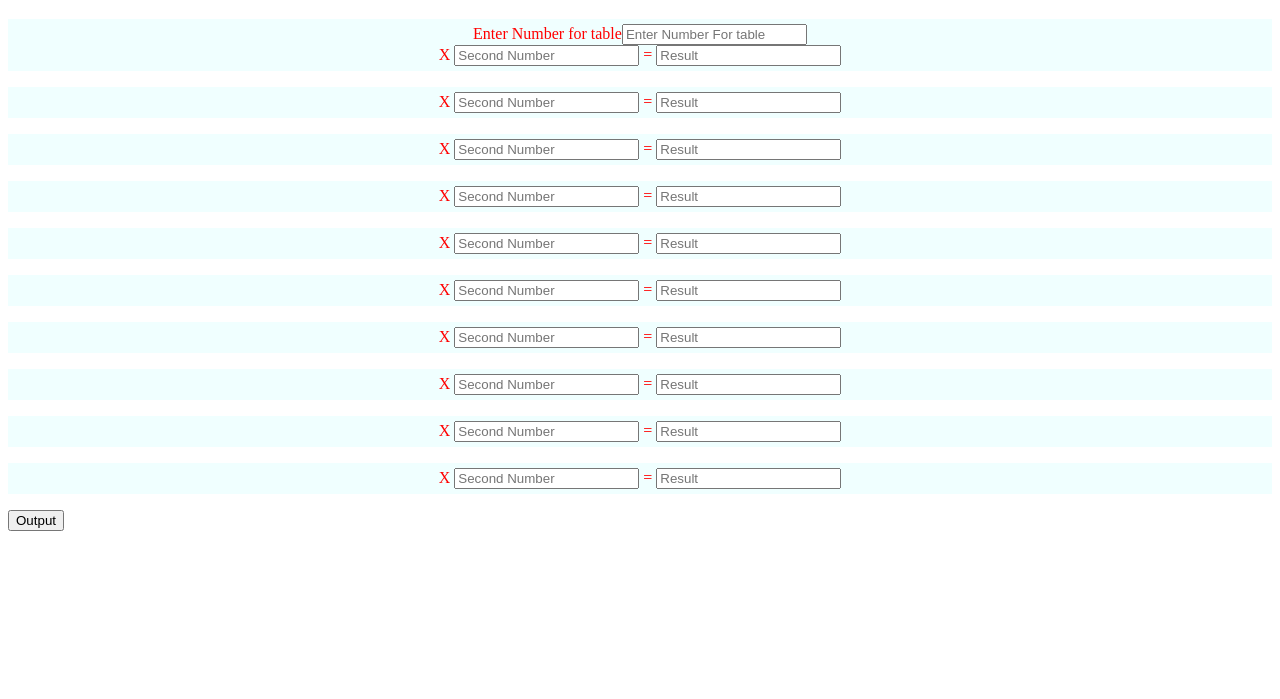
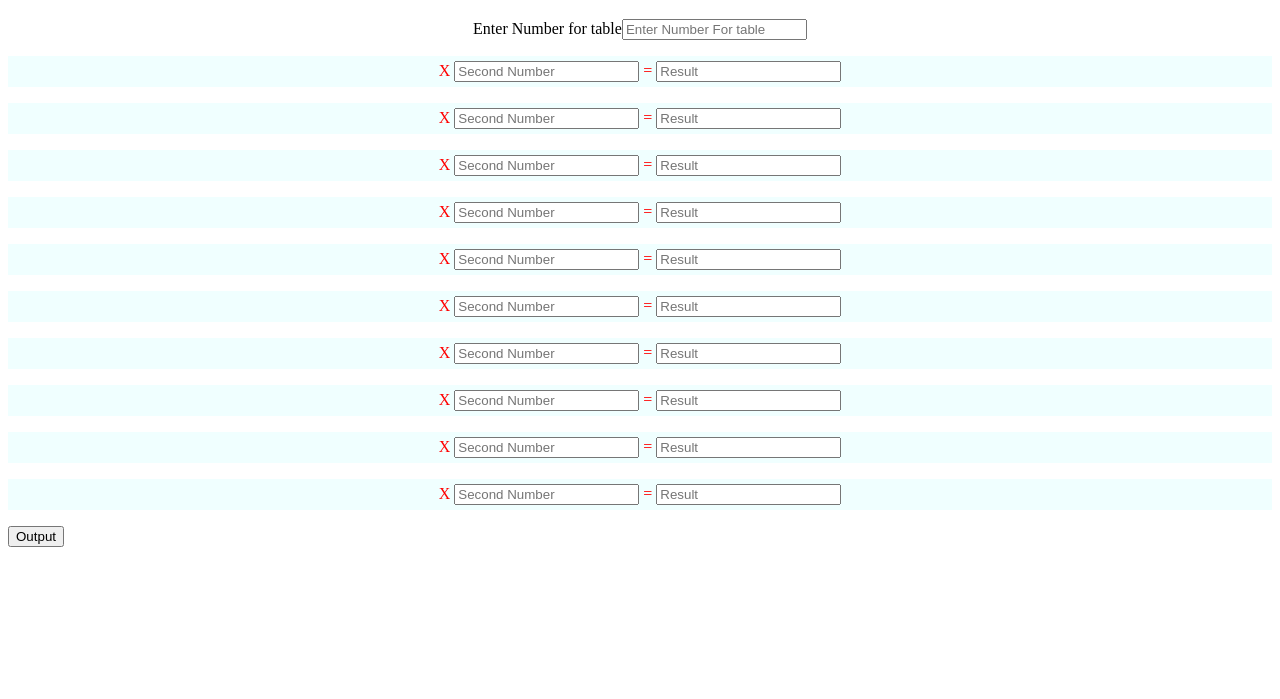
Before and after one commit to rajarushil/Learning, a plain HTML site: page Javascript/06-05-2019/multiply.html in a window 1280 px wide. Shown: the part 101-800 px from the top of the page. Drawn offline with Linux system fonts and the light colour scheme.

Commit message:
2.1.1 Table

```diff
--- a/Javascript/06-05-2019/multiply.html
+++ b/Javascript/06-05-2019/multiply.html
@@ -8,8 +8,9 @@
 <body>
     <h1>Multiply numbers</h1>
     <form action="">
-    <p>Enter Number for table<input type="text" id="num1" placeholder="Enter Number For table" /> <br>
-                                                                    X <input type="text" id="n1" placeholder="Second Number"/> = <input type="text" id="r1" placeholder="Result"/> </p>
+    <p1>Enter Number for table<input type="text" id="num1" placeholder="Enter Number For table" /> </p1>
+                                                                  <br>
+                                                                   <p>X <input type="text" id="n1" placeholder="Second Number"/> = <input type="text" id="r1" placeholder="Result"/> </p>
     <p>                                                           X <input type="text" id="n2" placeholder="Second Number"/> = <input type="text" id="r2" placeholder="Result"/> </p>
     <p>                                                           X <input type="text" id="n3" placeholder="Second Number"/> = <input type="text" id="r3" placeholder="Result"/> </p>
     <p>                                                           X <input type="text" id="n4" placeholder="Second Number"/> = <input type="text" id="r4" placeholder="Result"/> </p>
```
